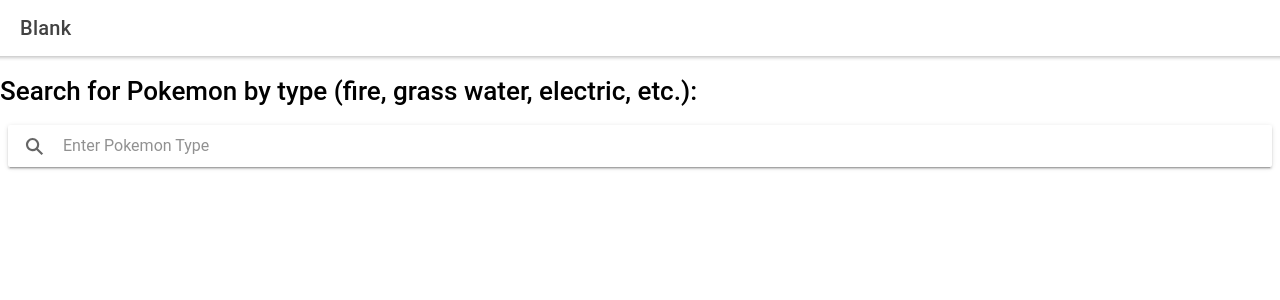
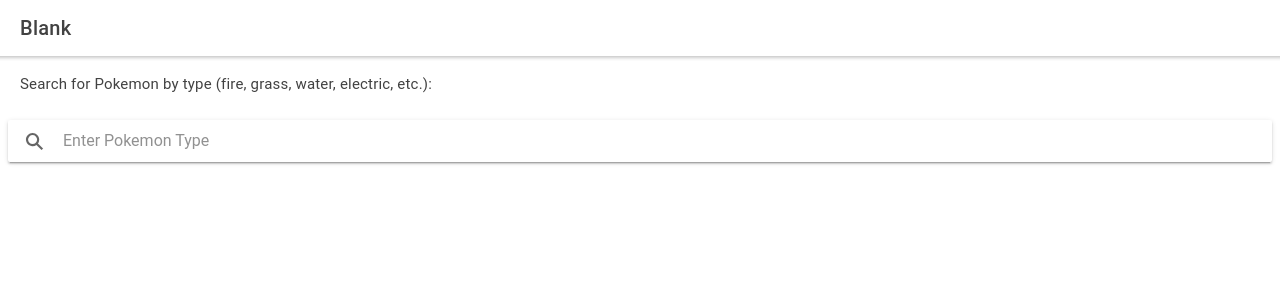
Before and after one commit to shanencross/ionic-poke-app, a React (Create React App) app: page /home in a window 1280 px wide. Shown: the top 300 px of the page. Built offline with nearby package versions, Linux system fonts and the light colour scheme.

Commit message:
Update to use ionic components for text styling

```diff
--- a/src/components/PokeSearchBar.tsx
+++ b/src/components/PokeSearchBar.tsx
@@ -1,4 +1,4 @@
-import { IonSearchbar, } from '@ionic/react';
+import { IonHeader, IonToolbar, IonTitle, IonSearchbar, } from '@ionic/react';
 
 interface PokeSearchBarProps {
   onSearchChange: Function
@@ -7,8 +7,10 @@
 const PokeSearchBar: React.FC<PokeSearchBarProps> = (props) => {
   return (
     <div className="PokeSearchBar">
-      <h1>Search for Pokemon by type (fire, grass water, electric, etc.):</h1>
-      <IonSearchbar id="pokemon-type" placeholder="Enter Pokemon Type" onIonChange={(e) => props.onSearchChange(e.detail.value)}/>
+    <IonToolbar>
+      <IonTitle size="small">Search for Pokemon by type (fire, grass, water, electric, etc.):</IonTitle>
+    </IonToolbar>
+    <IonSearchbar id="pokemon-type" placeholder="Enter Pokemon Type" onIonChange={(e) => props.onSearchChange(e.detail.value)}/>
     </div>
   );
 };
```
